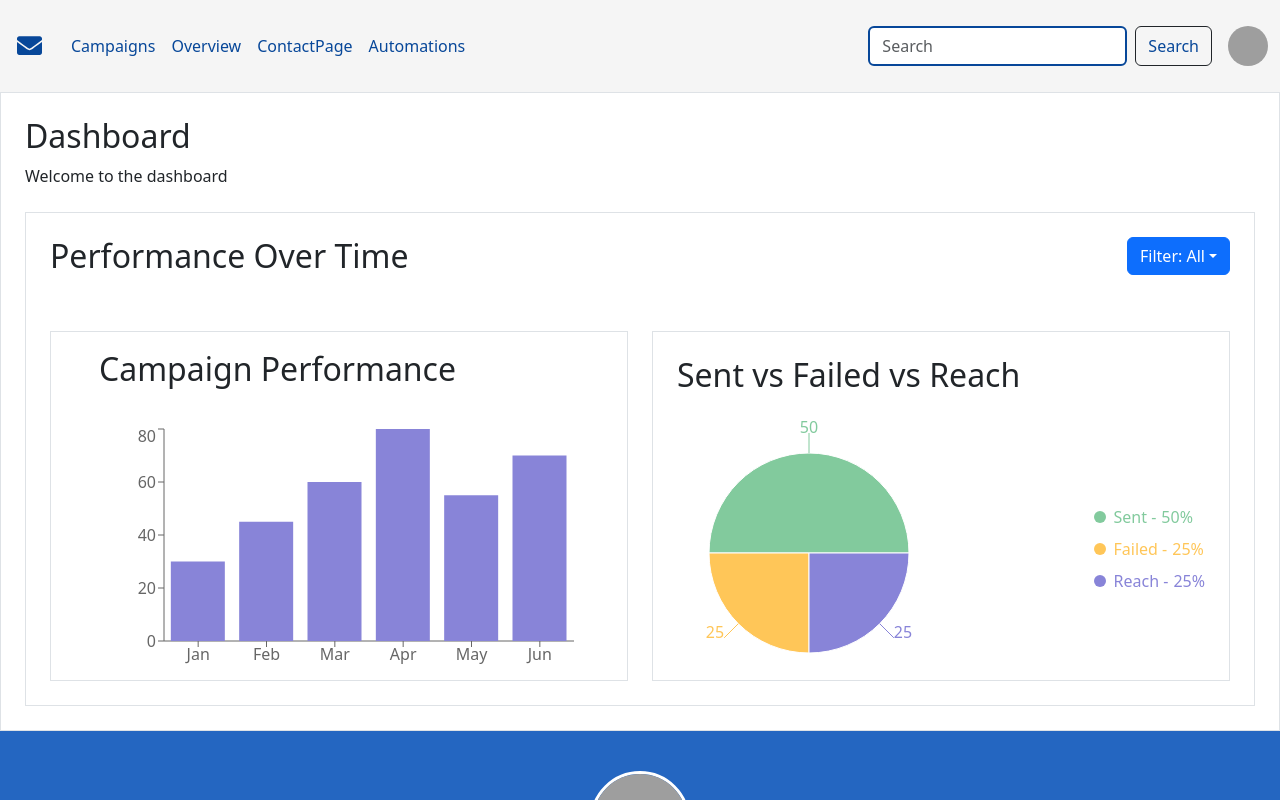
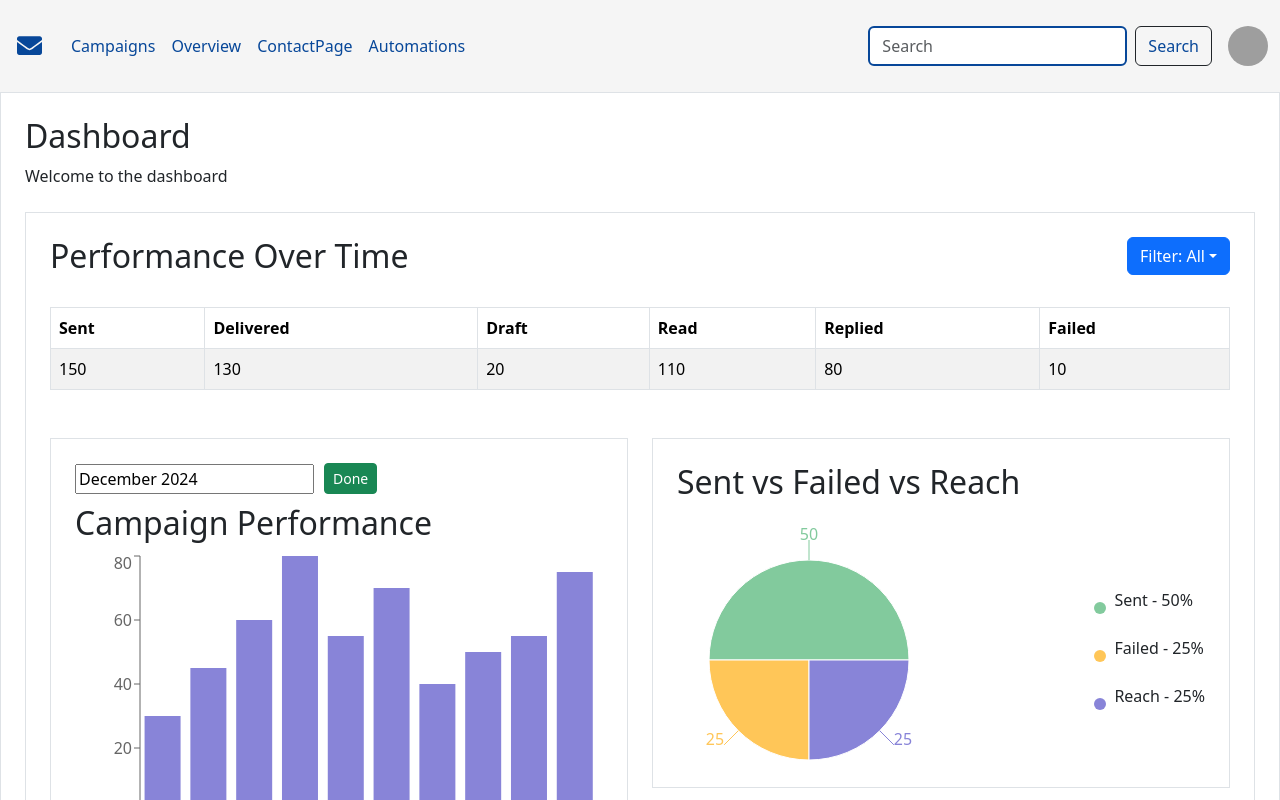
Before and after one commit to kammisettykoushik/commoChatAssistance, a React (Create React App) app in the folder commo-clint/: page /EmailMarketing/Overview in a window 1280 px wide. Shown: the top 800 px of the page. Built offline with nearby package versions, Linux system fonts and the light colour scheme; grey boxes are pictures that could not be loaded.

Commit message:
changes added

```diff
--- a/commo-clint/src/pages/emailmarketing/Overview.jsx
+++ b/commo-clint/src/pages/emailmarketing/Overview.jsx
@@ -1,15 +1,21 @@
-import React, { useState } from "react";
+import React, { useState,useEffect } from "react";
 import { BarChart, Bar, XAxis, YAxis, Tooltip, ResponsiveContainer, ReferenceLine, PieChart, Pie, Cell } from "recharts";
-import { Dropdown } from "react-bootstrap";
+import { Dropdown, Button,Table } from "react-bootstrap";
 import { useNavigate } from "react-router-dom";
+import DatePicker from "react-datepicker";
+import "react-datepicker/dist/react-datepicker.css";
 
 const barData = [
-  { name: "Jan", value: 30, delivered: 200, read: 20 },
-  { name: "Feb", value: 45, delivered: 300, read: 50 },
-  { name: "Mar", value: 60, delivered: 400, read: 60 },
-  { name: "Apr", value: 80, delivered: 250, read: 30 },
-  { name: "May", value: 55, delivered: 220, read: 40 },
-  { name: "Jun", value: 70, delivered: 280, read: 35 }
+  { name: "Jan 15", value: 30, delivered: 200, read: 20, date: "2024-01-15" },
+  { name: "Feb 10", value: 45, delivered: 300, read: 50, date: "2024-02-10" },
+  { name: "Mar 05", value: 60, delivered: 400, read: 60, date: "2024-03-05" },
+  { name: "Apr 12", value: 80, delivered: 250, read: 30, date: "2024-04-12" },
+  { name: "May 18", value: 55, delivered: 220, read: 40, date: "2024-05-18" },
+  { name: "Jun 20", value: 70, delivered: 280, read: 35, date: "2024-06-20" },
+  { name: "Jan 25", value: 40, delivered: 180, read: 25, date: "2024-01-25" },
+  { name: "Feb 15", value: 50, delivered: 310, read: 45, date: "2024-02-15" },
+  { name: "Mar 10", value: 55, delivered: 390, read: 55, date: "2024-03-10" },
+  { name: "Apr 18", value: 75, delivered: 260, read: 33, date: "2024-04-18" }
 ];
 
 const pieData = [
@@ -23,8 +29,29 @@ const Overview = () => {
   const [filteredBarData, setFilteredBarData] = useState(barData);
   const [hoveredData, setHoveredData] = useState(null);
   const [hoveredPosition, setHoveredPosition] = useState(null);
+  const [selectedDate, setSelectedDate] = useState(new Date());
+  const [tempDate, setTempDate] = useState(new Date()); // Temp date for preview before applying
+
+
+
+  const updateBarData2 = () => {
+    const selectedMonth = tempDate.getMonth() + 1;
+    const filteredData = barData.filter(
+      (item) => new Date(item.date).getMonth() + 1 === selectedMonth
+    );
+    setFilteredBarData(filteredData);
+    setSelectedDate(tempDate);
+  };
+
 
   const navigate = useNavigate();
+
+  // Extract the selected month and filter data
+  const updateBarData = () => {
+    const selectedMonth = selectedDate.getMonth() + 1;
+    const filteredData = barData.filter(item => new Date(item.date).getMonth() + 1 === selectedMonth);
+    setFilteredBarData(filteredData);
+  };
 
   const handleFilterChange = (filter) => {
     setSelectedFilter(filter);
@@ -37,10 +64,54 @@ const Overview = () => {
     }
   };
 
-  // Navigate correctly based on pie chart or label click
   const handleNavigation = (route) => {
     navigate(route);
   };
+
+
+  const [counts, setCounts] = useState({
+    Sent: 0,
+    Delivered: 0,
+    Draft: 0,
+    Read: 0,
+    Replied: 0,
+    Failed: 0,
+  });
+
+  const finalCounts = {
+    Sent: 150,
+    Delivered: 130,
+    Draft: 20,
+    Read: 110,
+    Replied: 80,
+    Failed: 10,
+  };
+
+  useEffect(() => {
+    let interval = setInterval(() => {
+      setCounts((prevCounts) => {
+        let newCounts = { ...prevCounts };
+        let allReached = true;
+
+        for (let key in newCounts) {
+          if (newCounts[key] < finalCounts[key]) {
+            newCounts[key] = Math.min(newCounts[key] + Math.ceil(finalCounts[key] / 20), finalCounts[key]);
+            allReached = false;
+          }
+        }
+
+        if (allReached) {
+          clearInterval(interval);
+        }
+        return newCounts;
+      });
+    }, 100);
+
+    return () => clearInterval(interval);
+  }, []);
+
+
+
 
   return (
     <div className="p-4 border rounded-lg shadow-lg bg-white">
@@ -48,7 +119,7 @@ const Overview = () => {
       <p className="text-lg text-gray-600 mb-4">Welcome to the dashboard</p>
 
       <div className="border p-4 rounded-lg shadow-md">
-        <div className="d-flex justify-content-between mb-4">
+        {/* <div className="d-flex justify-content-between mb-4">
           <h2 className="text-xl font-semibold">Performance Over Time</h2>
           <Dropdown>
             <Dropdown.Toggle variant="primary">Filter: {selectedFilter}</Dropdown.Toggle>
@@ -58,65 +129,82 @@ const Overview = () => {
               <Dropdown.Item onClick={() => handleFilterChange("Last Week")}>Last Week</Dropdown.Item>
             </Dropdown.Menu>
           </Dropdown>
+        </div> */}
+     <div>
+      <div className="d-flex justify-content-between mb-4">
+        <h2 className="text-xl font-semibold">Performance Over Time</h2>
+        <Dropdown>
+          <Dropdown.Toggle variant="primary">
+            Filter: {selectedFilter}
+          </Dropdown.Toggle>
+          <Dropdown.Menu>
+            <Dropdown.Item onClick={() => handleFilterChange("All")}>
+              All
+            </Dropdown.Item>
+            <Dropdown.Item onClick={() => handleFilterChange("Last Month")}>
+              Last Month
+            </Dropdown.Item>
+            <Dropdown.Item onClick={() => handleFilterChange("Last Week")}>
+              Last Week
+            </Dropdown.Item>
+          </Dropdown.Menu>
+        </Dropdown>
       </div>
 
-        <div className="row g-4 mt-4">
+      <Table striped bordered hover>
+        <thead>
+          <tr>
+            <th>Sent</th>
+            <th>Delivered</th>
+            <th>Draft</th>
+            <th>Read</th>
+            <th>Replied</th>
+            <th>Failed</th>
+          </tr>
+        </thead>
+        <tbody>
+          <tr>
+            <td>{counts.Sent}</td>
+            <td>{counts.Delivered}</td>
+            <td>{counts.Draft}</td>
+            <td>{counts.Read}</td>
+            <td>{counts.Replied}</td>
+            <td>{counts.Failed}</td>
+          </tr>
+        </tbody>
+      </Table>
+    </div>
+
+        <div className="row g-4 mt-4 d-flex" style={{ display: "flex" }}>
           {/* Bar Chart */}
-          <div className="col-md-6">
-            <div className="border p-4 rounded-lg shadow-md p-5" style={{ height: "350px", position: "relative" }}>
-              <h2 className="text-xl font-semibold" style={{ marginTop: -30 }}>Campaign Performance</h2>
-              <ResponsiveContainer width="100%" height="100%" style={{ marginTop: 35 }}>
-                <BarChart
-                  data={filteredBarData}
-                  onMouseMove={(e) => {
-                    if (e.activePayload && e.activePayload.length > 0) {
-                      setHoveredData(e.activePayload[0].payload);
-                      setHoveredPosition(e.chartX);
-                    }
-                  }}
-                  onMouseLeave={() => {
-                    setTimeout(() => {
-                      setHoveredData(null);
-                      setHoveredPosition(null);
-                    }, 200);
-                  }}
-                >
+          <div className="col-md-6 d-flex">
+            <div className="border p-4 rounded-lg shadow-md w-100" style={{ height: "420px" }}>
+              <div style={{ marginBottom: "10px", display: "flex", alignItems: "center", gap: "10px" }}>
+                <DatePicker
+                  selected={tempDate}
+                  onChange={(date) => setTempDate(date)}
+                  dateFormat="MMMM yyyy"
+                  showMonthYearPicker
+                />
+                <Button variant="success" size="sm" onClick={updateBarData2}>
+                  Done
+                </Button>
+              </div>
+              <h2 className="text-xl font-semibold">Campaign Performance</h2>
+              <ResponsiveContainer width="100%" height="80%">
+                <BarChart data={filteredBarData}>
                   <XAxis dataKey="name" />
                   <YAxis />
-                  <Tooltip cursor={{ stroke: "none" }} wrapperStyle={{ display: "none" }} />
-                  {hoveredData && (
-                    <ReferenceLine x={hoveredData.name} stroke="gray" strokeDasharray="3 3" />
-                  )}
+                  <Tooltip />
                   <Bar dataKey="value" fill="#8884d8" />
                 </BarChart>
               </ResponsiveContainer>
-
-              {/* Delivered & Read counts above hovered bar */}
-              {hoveredData && hoveredPosition !== null && (
-                <div
-                  style={{
-                    position: "absolute",
-                    left: `${hoveredPosition}px`,
-                    top: 65,
-                    transform: "translateX(-50%)",
-                    fontSize: "14px",
-                    fontWeight: "bold",
-                    textAlign: "center",
-                    color: "orange",
-                    width: '100%',
-                    lineHeight: '3px'
-                  }}
-                >
-                  <p> Delivered {hoveredData.delivered}</p>
-                  <p> Read {hoveredData.read}</p>
-                </div>
-              )}
             </div>
           </div>
 
           {/* Pie Chart */}
-          <div className="col-md-6">
-            <div className="border p-4 rounded-lg shadow-md" style={{ height: "350px" }}>
+          <div className="col-md-6 d-flex">
+            <div className="border p-4 rounded-lg shadow-md w-100" style={{ height: "350px" }}>
               <h2 className="text-xl font-semibold mb-2">Sent vs Failed vs Reach</h2>
               <div className="d-flex justify-content-between align-items-center" style={{ height: "100%" }}>
                 <ResponsiveContainer width="50%" height="100%">
@@ -144,26 +232,24 @@ const Overview = () => {
                       style={{ cursor: "pointer" }}
                       onClick={() => handleNavigation(entry.route)}
                     >
-                      <span
-                        style={{
+                      <span style={{
                         display: "inline-block",
                         width: "12px",
                         height: "12px",
                         borderRadius: "50%",
                         backgroundColor: entry.color,
                         marginRight: "8px"
-                        }}
-                      ></span>
-                      <p style={{ color: entry.name === "Sent" ? "#82ca9d" : entry.name === "Failed" ? "#ffc658" : "#8884d8", marginBottom: 0 }}>{entry.name} - </p>
-                      <span style={{ color: entry.name === "Sent" ? "#82ca9d" : entry.name === "Failed" ? "#ffc658" : "#8884d8", marginLeft: "5px" }}> {entry.value}%</span>
+                      }}></span>
+                      <p>{entry.name} - {entry.value}%</p>
                     </div>
                   ))}
                 </div>
               </div>
             </div>
           </div>
+        </div>
 
-        </div>
+
       </div>
     </div>
   );
--- a/commo-clint/src/pages/whatsappmarketing/BroadCastDetails.jsx
+++ b/commo-clint/src/pages/whatsappmarketing/BroadCastDetails.jsx
@@ -1,23 +1,57 @@
-import React, { useEffect } from "react";
-import { Button } from "react-bootstrap";
-import { CloseCircle } from "iconsax-react";
+import React, { useState } from "react";
+import { Button, Dropdown, DropdownButton } from "react-bootstrap";
+import { CloseCircle, TickCircle, Clock } from "iconsax-react";
 
 const BroadCastDetailsScreen = () => {
-  useEffect(() => {
-    // alert("hello this component is loading..")
-  }, []);
+  const [filter, setFilter] = useState("All");
 
   const data = [
-    { template: "Template 1", contacts: 100, failed: <CloseCircle size="25" color="black"/>, reason: "Network Issue" },
-    { template: "Template 2", contacts: 200, failed: <CloseCircle size="25" color="black"/>, reason: "Invalid Number" },
-    { template: "Template 3", contacts: 150, failed: <CloseCircle size="25" color="black"/>, reason: "Spam Detected" },
+    { template: "Template 1", contacts: 100, status: "Failed", reason: "Network Issue" },
+    { template: "Template 2", contacts: 200, status: "Failed", reason: "Invalid Number" },
+    { template: "Template 3", contacts: 150, status: "Sent" },
+    { template: "Template 4", contacts: 180, status: "Delivered" },
+    { template: "Template 5", contacts: 120, status: "Read" },
+    { template: "Template 6", contacts: 90, status: "Processing" },
+    { template: "Template 7", contacts: 110, status: "Replied" },
+    { template: "Template 8", contacts: 130, status: "Sending" },
+    { template: "Template 9", contacts: 140, status: "Sent" },
+    { template: "Template 10", contacts: 160, status: "Failed", reason: "Timeout" },
   ];
+
+  const getStatusIcon = (status) => {
+    switch (status) {
+      case "Failed":
+        return <CloseCircle size="25" color="red" />;
+      case "Sent":
+      case "Delivered":
+      case "Read":
+      case "Replied":
+        return <TickCircle size="25" color="green" />;
+      case "Processing":
+      case "Sending":
+        return <Clock size="25" color="orange" />;
+      default:
+        return null;
+    }
+  };
+
+  const filteredData = filter === "All" ? data : data.filter((item) => item.status === filter);
 
   return (
     <div className="p-4 border rounded-lg shadow-lg w-full h-screen overflow-auto">
-      <div className="flex justify-between items-center mb-4" style={{display:'flex',justifyContent:'space-between'}}>
-        <h2 className="text-xl font-bold">Broadcast Details</h2>
-        <Button variant="outline bg-primary text-white">Check</Button>
+      <div className="items-center mb-4" style={{display:'flex',justifyContent:'space-between'}}>
+       <div>
+       <h2 className="text-xl font-bold">Broadcast Details</h2>
+       </div>
+        <div>
+        <DropdownButton title={`Filter: ${filter}`} variant="primary" className="ml-auto">
+          {["All", "Processing", "Failed", "Sent", "Replied", "Delivered", "Read", "Sending"].map((status) => (
+            <Dropdown.Item key={status} onClick={() => setFilter(status)}>
+              {status}
+            </Dropdown.Item>
+          ))}
+        </DropdownButton>
+        </div>
       </div>
       <div className="overflow-x-auto">
         <table className="w-full border-collapse border border-gray-300">
@@ -25,17 +59,19 @@ const BroadCastDetailsScreen = () => {
             <tr className="bg-gray-200">
               <th className="border p-4">Template Name</th>
               <th className="border p-4">Contacts</th>
-              <th className="border p-4">Failed</th>
-              <th className="border p-4">Reason</th>
+              <th className="border p-4">Status</th>
+              {filteredData.some(item => item.reason) && <th className="border p-4">Reason</th>}
             </tr>
           </thead>
           <tbody>
-            {data.map((item, index) => (
+            {filteredData.map((item, index) => (
               <tr key={index} className="text-center">
                 <td className="border p-4">{item.template}</td>
                 <td className="border p-4">{item.contacts}</td>
-                <td className="border p-4">{item.failed}</td>
-                <td className="border p-4">{item.reason}</td>
+                <td className="border p-4 flex justify-center items-center">
+                  {getStatusIcon(item.status)} {item.status}
+                </td>
+                {item.reason && <td className="border p-4">{item.reason}</td>}
               </tr>
             ))}
           </tbody>
--- a/commo-clint/src/pages/whatsappmarketing/Templates/CreateTemplate/Preview.jsx
+++ b/commo-clint/src/pages/whatsappmarketing/Templates/CreateTemplate/Preview.jsx
@@ -154,7 +154,7 @@ const Preview = () => {
           </div>
 
           <button className="btn btn-success" onClick={handleSave}>
-            Save
+            Done
           </button>
         </div>
 
```
Lines whose indentation alone changed are shown as unchanged.
